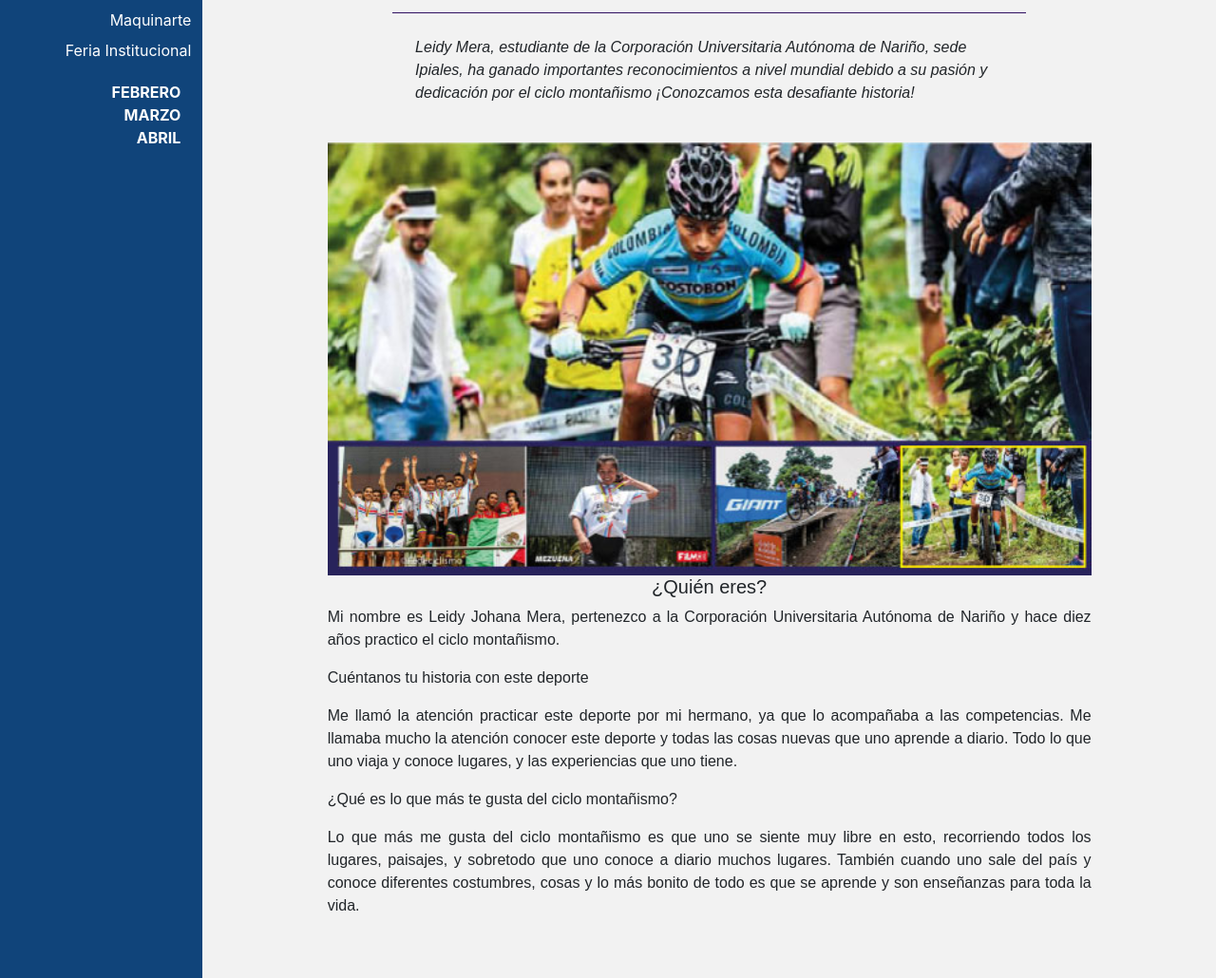
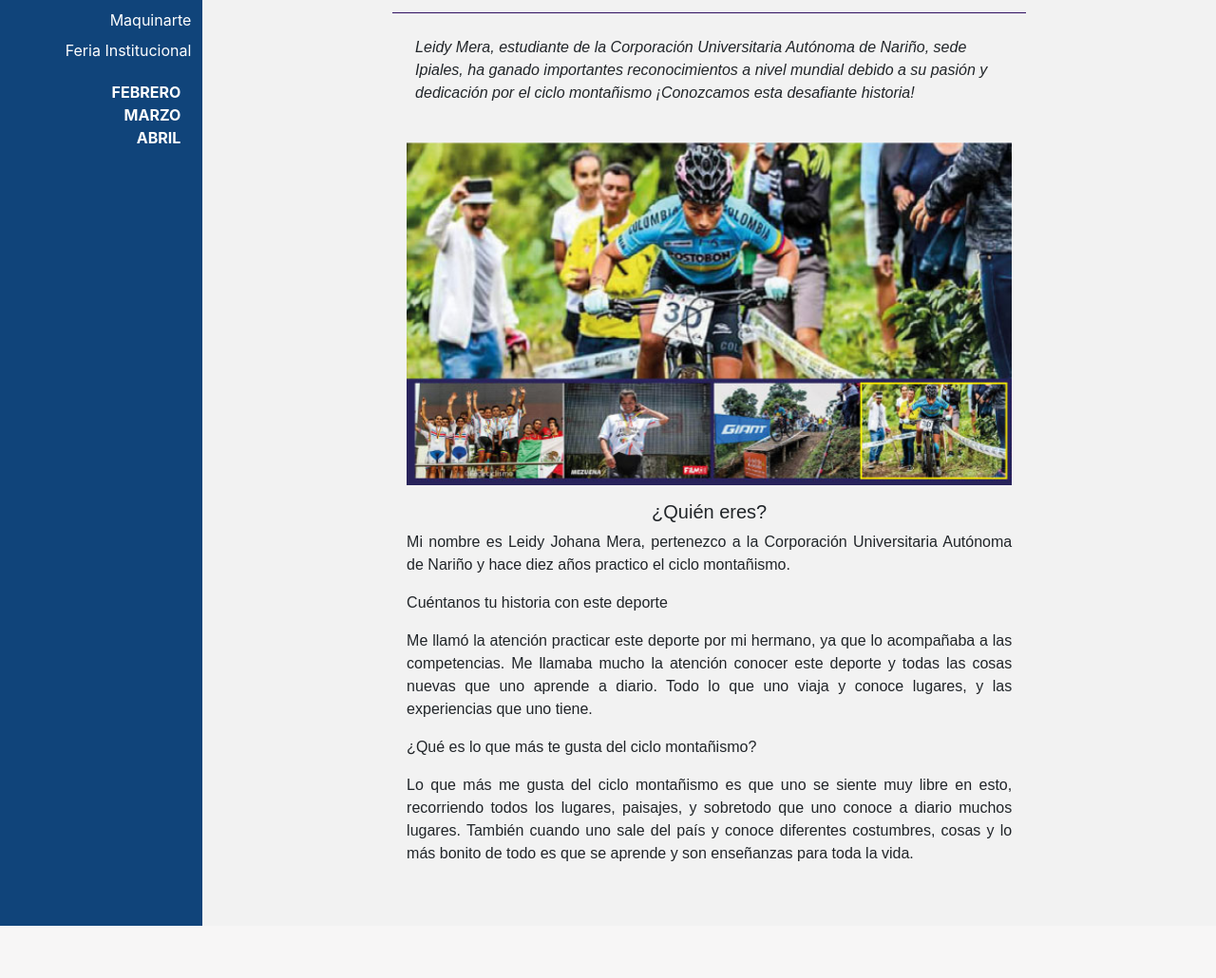
Before and after one commit to julianrodri11/aunar, a PHP site: page /portal-noticias-aunar.php in a window 1280 px wide. Shown: the part 570-1600 px from the top of the page at 95% size. After the commit the page ends 1545 px from the top, so only its background shows below. Run offline with PHP 8.4, Linux system fonts and the light colour scheme.

Commit message:
noticias

```diff
--- a/portal-noticias-aunar.php
+++ b/portal-noticias-aunar.php
@@ -49,10 +49,10 @@
 
 						<div class="col-8 pt-sans f-italica p-lg-4"><p>Leidy Mera, estudiante de la Corporación Universitaria Autónoma de Nariño, sede Ipiales, ha ganado importantes reconocimientos a nivel mundial debido a su pasión y dedicación por el ciclo montañismo ¡Conozcamos esta desafiante historia!</p></div>
 
-						<div class="col-10">
+						<div class="col-8">
 							<img class="mx-auto img-fluid" width="100%" src="img/noticias/slider-portal-de-noticias.jpg"/>
 						</div>
-						<div class="col-10 text-justify ">
+						<div class="col-8 text-justify pt-3">
 							<h5 class="text-center">¿Quién eres?</h5>
 							<p>Mi nombre es Leidy Johana Mera, pertenezco a la Corporación Universitaria Autónoma de Nariño y hace diez años practico el ciclo montañismo.</p>
 							<p>Cuéntanos tu historia con este deporte</p>
```
